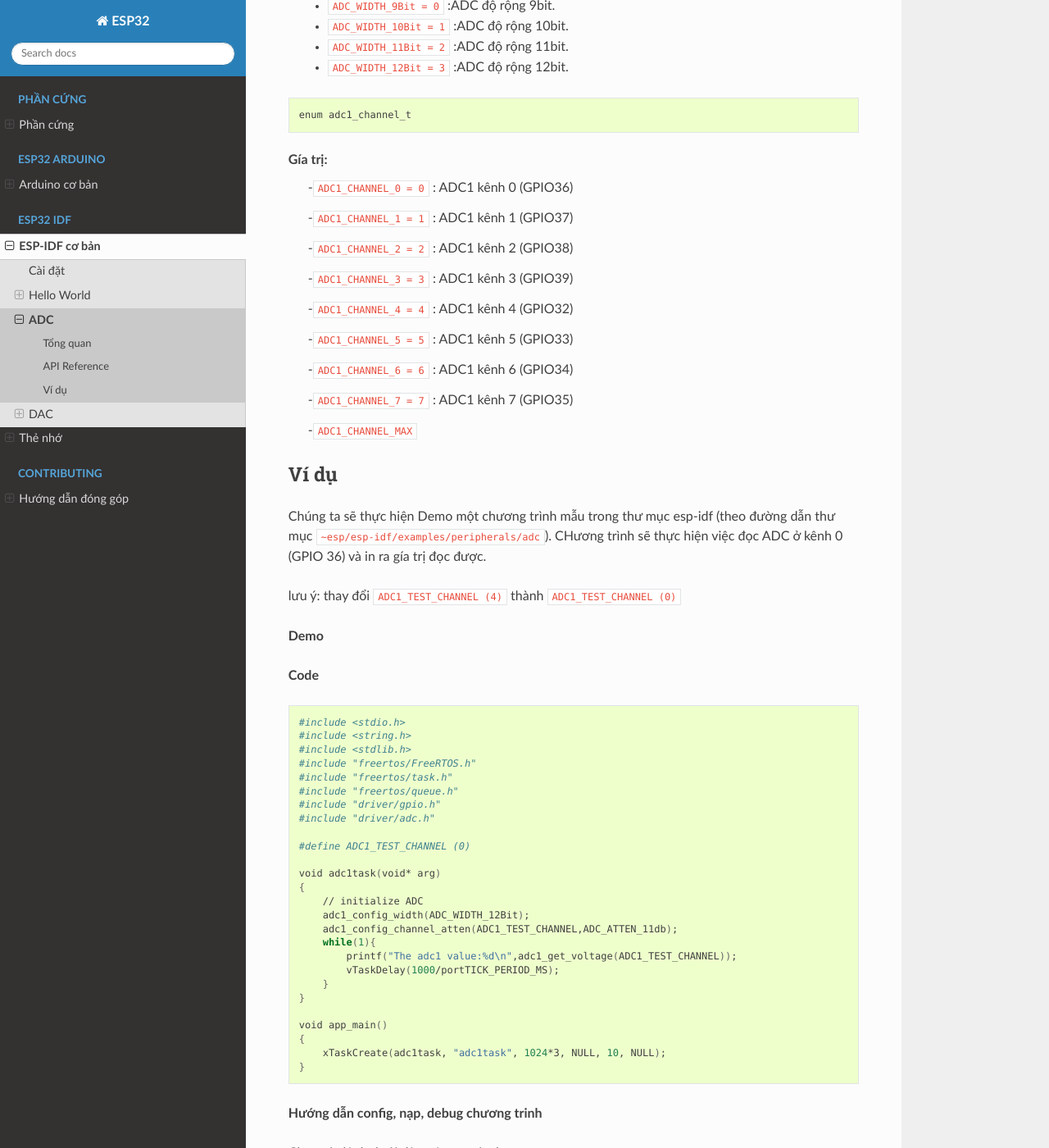
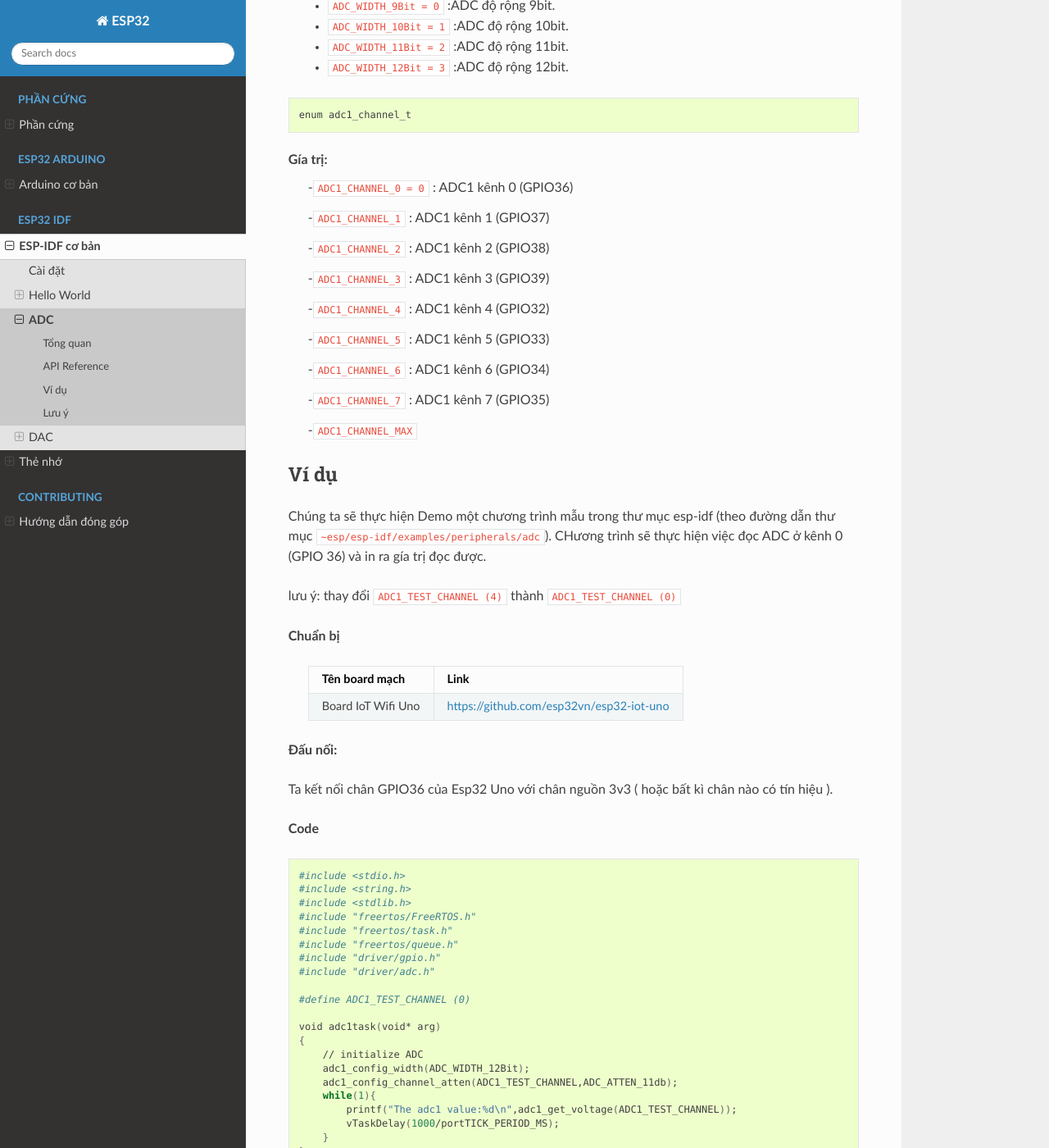
Before and after one commit to esp32vn/esp32.vn, a Sphinx documentation site: the page built from docs/idf/adc.rst, in a window 1280 px wide and 1400 px high, scrolled down 3354 px. Shown: the whole window at 82% size. Built offline with Sphinx 7.4.7 and the Read the Docs theme 2.0.0, drawn with Linux system fonts in a browser that asks for light colours; some of the changed text lies outside the part shown.

Commit message:
ADC/DAC-add demo DAC

```diff
--- a/docs/idf/adc.rst
+++ b/docs/idf/adc.rst
@@ -148,19 +148,19 @@
 Gía trị:
 	-``ADC1_CHANNEL_0 = 0``     : ADC1 kênh 0 (GPIO36)
 
-	-``ADC1_CHANNEL_1 = 1``	    : ADC1 kênh 1 (GPIO37)
+	-``ADC1_CHANNEL_1``	    : ADC1 kênh 1 (GPIO37)
 
-	-``ADC1_CHANNEL_2 = 2``	    : ADC1 kênh 2 (GPIO38)
+	-``ADC1_CHANNEL_2``	    : ADC1 kênh 2 (GPIO38)
 
-	-``ADC1_CHANNEL_3 = 3``	    : ADC1 kênh 3 (GPIO39)
+	-``ADC1_CHANNEL_3``	    : ADC1 kênh 3 (GPIO39)
 
-	-``ADC1_CHANNEL_4 = 4``	    : ADC1 kênh 4 (GPIO32)
+	-``ADC1_CHANNEL_4``	    : ADC1 kênh 4 (GPIO32)
 
-	-``ADC1_CHANNEL_5 = 5``	    : ADC1 kênh 5 (GPIO33)
+	-``ADC1_CHANNEL_5``	    : ADC1 kênh 5 (GPIO33)
 
-	-``ADC1_CHANNEL_6 = 6``	    : ADC1 kênh 6 (GPIO34)
+	-``ADC1_CHANNEL_6``	    : ADC1 kênh 6 (GPIO34)
 
-	-``ADC1_CHANNEL_7 = 7``     : ADC1 kênh 7 (GPIO35)
+	-``ADC1_CHANNEL_7``     : ADC1 kênh 7 (GPIO35)
 
 	-``ADC1_CHANNEL_MAX``
 
@@ -171,7 +171,17 @@
 
 lưu ý: thay đổi ``ADC1_TEST_CHANNEL (4)`` thành ``ADC1_TEST_CHANNEL (0)``
 
-**Demo**
+**Chuẩn bị**
+
+  +--------------------+----------------------------------------------------------+
+  | **Tên board mạch** | **Link**                                                 |
+  +====================+==========================================================+
+  | Board IoT Wifi Uno | https://github.com/esp32vn/esp32-iot-uno                 |
+  +--------------------+----------------------------------------------------------+
+
+**Đấu nối:**
+
+Ta kết nối chân GPIO36 của Esp32 Uno với chân nguồn 3v3 ( hoặc bất kì chân nào có tín hiệu ).
 
 **Code**
 
@@ -213,3 +223,12 @@
 	$cd ~/esp/esp-idf/examples/peripherals/adc
 	$make flash
 	$make moniter
+
+**Demo**
+
+
+Lưu ý
+-----
+* Hướng dẫn cài đặt `ESP-IDF <https://esp-idf.readthedocs.io/en/latest/index.html>`_
+* Nạp và Debug chương trình `xem tại đây <https://esp-idf.readthedocs.io/en/latest/index.html>`_
+* Tài nguyên hệ thống xem `tại đây <https://github.com/espressif/esp-idf>`_
```
Also changed, not shown: docs/idf/dac.rst (+96 -19 lines).
